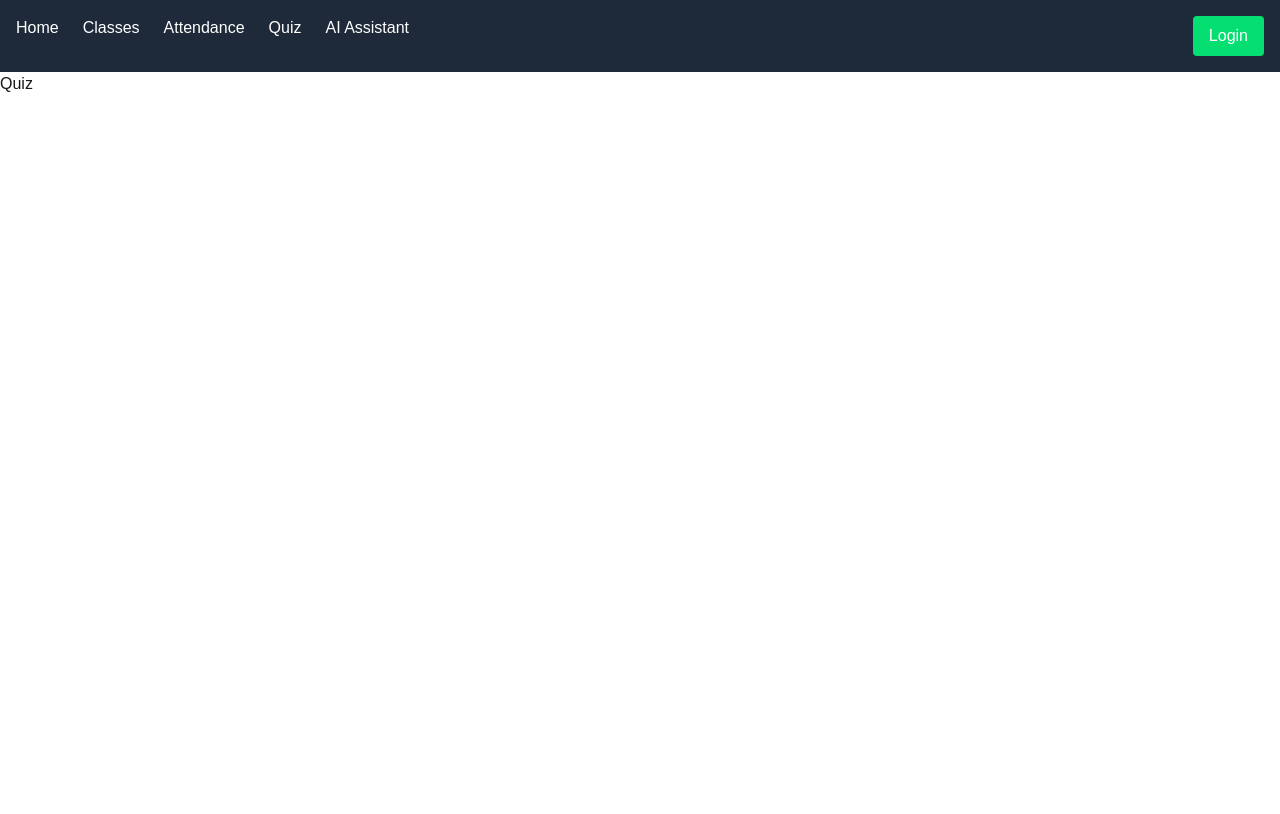
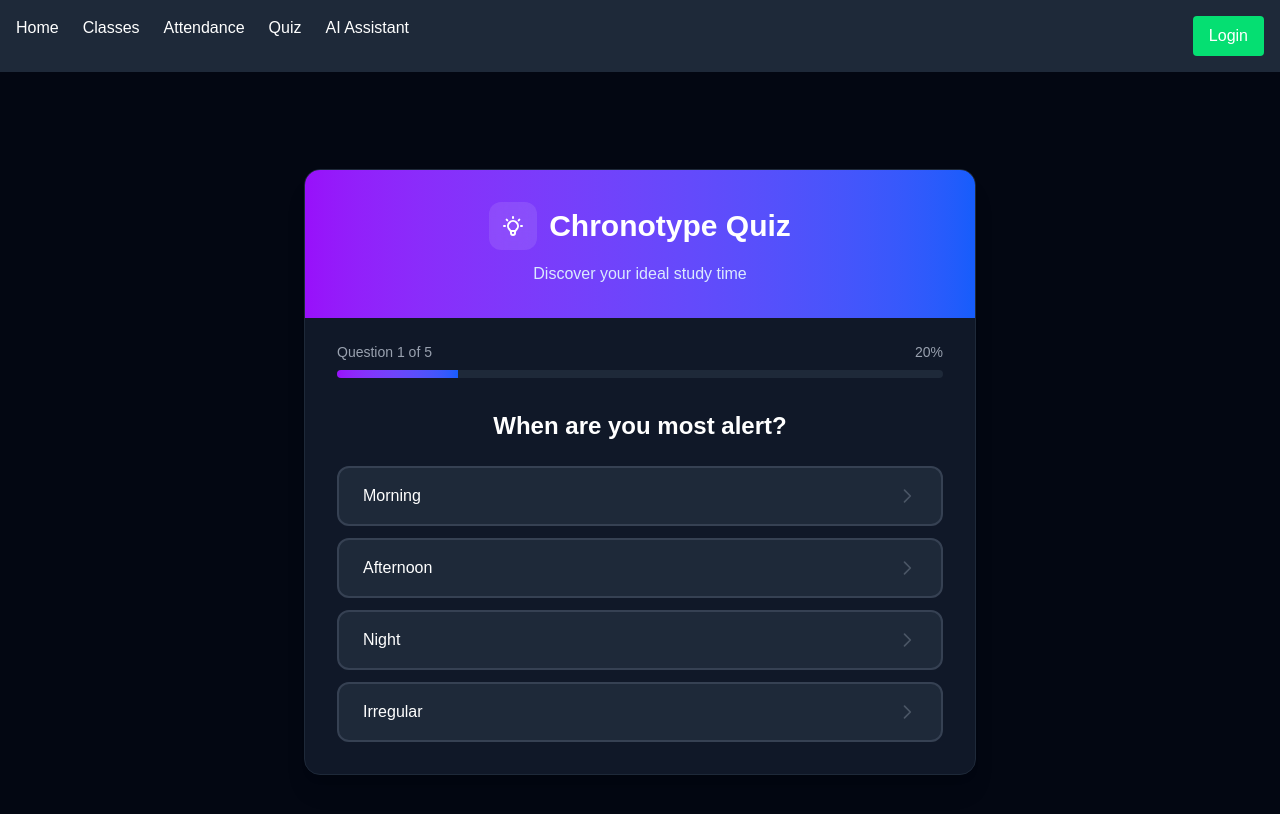
Before and after one commit to Amudhan-A/smart-clg-assistant, a Next.js app: page /quiz in a window 1280 px wide. Shown: the top 814 px of the page. Built offline with nearby package versions, Linux system fonts and the light colour scheme; no server answers.

Commit message:
Add QUIZ  feat, and modified the prompt to add currentSchedule for chat type convo as well

```diff
--- a/app/assistant/page.tsx
+++ b/app/assistant/page.tsx
@@ -166,6 +166,7 @@ export default function AssistantPage() {
   // ---------- UI ----------
   return (
     <div className="min-h-screen bg-gray-950 p-4 sm:p-8">
+
       <div className="max-w-6xl mx-auto space-y-6 flex flex-col">
         {/* Header Section */}
         <div className="bg-gradient-to-br from-gray-900 to-gray-900/50 rounded-2xl border border-gray-800 p-8 shadow-xl">
--- a/app/quiz/page.tsx
+++ b/app/quiz/page.tsx
@@ -1,7 +1,224 @@
+"use client";
+
+import { useState } from "react";
+import { db, auth } from "@/src/lib/firebase";
+import { doc, setDoc, serverTimestamp } from "firebase/firestore";
+import Link from "next/link";
+
+type Animal = "lion" | "bear" | "wolf" | "dolphin";
+
+/* ---------- QUESTIONS & RESULTS (unchanged) ---------- */
+
+const questions = [
+  {
+    question: "When are you most alert?",
+    options: [
+      { text: "Morning", animal: "lion" },
+      { text: "Afternoon", animal: "bear" },
+      { text: "Night", animal: "wolf" },
+      { text: "Irregular", animal: "dolphin" },
+    ],
+  },
+  {
+    question: "If you had no alarm, when would you wake up?",
+    options: [
+      { text: "Before 6 AM", animal: "lion" },
+      { text: "6–8 AM", animal: "bear" },
+      { text: "After 9 AM", animal: "wolf" },
+      { text: "My wake time is irregular", animal: "dolphin" },
+    ],
+  },
+  {
+    question: "When do you feel an energy crash?",
+    options: [
+      { text: "Late afternoon", animal: "lion" },
+      { text: "After lunch", animal: "bear" },
+      { text: "Early evening", animal: "wolf" },
+      { text: "At unpredictable times", animal: "dolphin" },
+    ],
+  },
+  {
+    question: "When do you prefer studying?",
+    options: [
+      { text: "Early morning", animal: "lion" },
+      { text: "Midday", animal: "bear" },
+      { text: "Late night", animal: "wolf" },
+      { text: "Short sessions", animal: "dolphin" },
+    ],
+  },
+  {
+    question: "How do mornings feel to you?",
+    options: [
+      { text: "Energizing", animal: "lion" },
+      { text: "Okay", animal: "bear" },
+      { text: "Terrible", animal: "wolf" },
+      { text: "Stressful", animal: "dolphin" },
+    ],
+  },
+];
+
+const results: Record<Animal, { animal: string; time: string }> = {
+  lion: { animal: "🦁 Lion", time: "5 AM – 9 AM" },
+  bear: { animal: "🐻 Bear", time: "10 AM – 2 PM" },
+  wolf: { animal: "🐺 Wolf", time: "7 PM – 11 PM" },
+  dolphin: { animal: "🐬 Dolphin", time: "Flexible short sessions" },
+};
+
 export default function QuizPage() {
+  const [current, setCurrent] = useState(0);
+  const [scores, setScores] = useState<Record<Animal, number>>({
+    lion: 0,
+    bear: 0,
+    wolf: 0,
+    dolphin: 0,
+  });
+  const [result, setResult] = useState<Animal | null>(null);
+
+  const resetQuiz = () => {
+    setCurrent(0);
+    setScores({ lion: 0, bear: 0, wolf: 0, dolphin: 0 });
+    setResult(null);
+  };
+
+  const handleAnswer = async (animal: Animal) => {
+    const updated = { ...scores, [animal]: scores[animal] + 1 };
+    setScores(updated);
+
+    if (current < questions.length - 1) {
+      setCurrent(current + 1);
+      return;
+    }
+
+    const final = Object.keys(updated).reduce((a, b) =>
+      updated[a as Animal] > updated[b as Animal] ? a : b
+    ) as Animal;
+
+    setResult(final);
+
+    const user = auth.currentUser;
+    if (!user) return;
+
+    await setDoc(
+      doc(db, "users", user.uid),
+      {
+        chronotype: final,
+        animal: results[final].animal,
+        bestStudyTime: results[final].time,
+        updatedAt: serverTimestamp(),
+      },
+      { merge: true }
+    );
+  };
+
   return (
-    <div>
-      <h1>Quiz</h1>
+    <div className="min-h-screen flex items-center justify-center bg-gray-950 p-4">
+      <div className="max-w-2xl w-full">
+        {result ? (
+          /* RESULT SCREEN */
+          <div className="bg-gray-900 rounded-2xl border border-gray-800 p-8 sm:p-12 shadow-xl text-center">
+            {/* Success Icon */}
+            <div className="w-20 h-20 bg-emerald-500/10 rounded-full flex items-center justify-center mx-auto mb-6">
+              <svg className="w-10 h-10 text-emerald-500" fill="none" stroke="currentColor" viewBox="0 0 24 24">
+                <path strokeLinecap="round" strokeLinejoin="round" strokeWidth={2} d="M9 12l2 2 4-4m6 2a9 9 0 11-18 0 9 9 0 0118 0z" />
+              </svg>
+            </div>
+
+            <h1 className="text-3xl font-bold text-white mb-2">Your Chronotype</h1>
+
+            {/* Animal Result */}
+            <div className="my-8 p-6 bg-gray-800 border border-gray-700 rounded-xl">
+              <h2 className="text-5xl mb-3">{results[result].animal}</h2>
+              <div className="flex items-center justify-center gap-2 text-gray-400">
+                <svg className="w-5 h-5" fill="none" stroke="currentColor" viewBox="0 0 24 24">
+                  <path strokeLinecap="round" strokeLinejoin="round" strokeWidth={2} d="M12 8v4l3 3m6-3a9 9 0 11-18 0 9 9 0 0118 0z" />
+                </svg>
+                <p className="text-lg">
+                  Best study time: <span className="font-semibold text-white">{results[result].time}</span>
+                </p>
+              </div>
+            </div>
+
+            {/* Action Buttons */}
+            <div className="flex flex-col gap-3">
+              <Link
+                href="/assistant"
+                className="w-full bg-gradient-to-r from-blue-600 to-blue-700 text-white py-3 rounded-xl font-medium hover:from-blue-700 hover:to-blue-800 transition-all duration-200 shadow-lg shadow-blue-900/50 hover:shadow-xl hover:shadow-blue-900/60 flex items-center justify-center gap-2"
+              >
+                <span>Go to AI Assistant</span>
+                <svg className="w-5 h-5" fill="none" stroke="currentColor" viewBox="0 0 24 24">
+                  <path strokeLinecap="round" strokeLinejoin="round" strokeWidth={2} d="M13 7l5 5m0 0l-5 5m5-5H6" />
+                </svg>
+              </Link>
+
+              <button
+                onClick={resetQuiz}
+                className="w-full bg-gray-800 border border-gray-700 text-white py-3 rounded-xl font-medium hover:bg-gray-750 hover:border-gray-600 transition-all duration-200"
+              >
+                Retake Quiz
+              </button>
+            </div>
+          </div>
+        ) : (
+          /* QUIZ SCREEN */
+          <div className="bg-gray-900 rounded-2xl border border-gray-800 shadow-xl overflow-hidden">
+            {/* Header */}
+            <div className="bg-gradient-to-r from-purple-600 to-blue-600 p-8 text-center">
+              <div className="flex items-center justify-center gap-3 mb-3">
+                <div className="w-12 h-12 bg-white/10 rounded-xl flex items-center justify-center backdrop-blur-sm">
+                  <svg className="w-6 h-6 text-white" fill="none" stroke="currentColor" viewBox="0 0 24 24">
+                    <path strokeLinecap="round" strokeLinejoin="round" strokeWidth={2} d="M9.663 17h4.673M12 3v1m6.364 1.636l-.707.707M21 12h-1M4 12H3m3.343-5.657l-.707-.707m2.828 9.9a5 5 0 117.072 0l-.548.547A3.374 3.374 0 0014 18.469V19a2 2 0 11-4 0v-.531c0-.895-.356-1.754-.988-2.386l-.548-.547z" />
+                  </svg>
+                </div>
+                <h1 className="text-3xl font-bold text-white">Chronotype Quiz</h1>
+              </div>
+              <p className="text-blue-100">Discover your ideal study time</p>
+            </div>
+
+            {/* Progress Bar */}
+            <div className="px-8 pt-6">
+              <div className="flex justify-between items-center mb-2">
+                <span className="text-sm font-medium text-gray-400">
+                  Question {current + 1} of {questions.length}
+                </span>
+                <span className="text-sm font-medium text-gray-400">
+                  {Math.round(((current + 1) / questions.length) * 100)}%
+                </span>
+              </div>
+              <div className="h-2 bg-gray-800 rounded-full overflow-hidden">
+                <div
+                  className="h-full bg-gradient-to-r from-purple-600 to-blue-600 transition-all duration-500"
+                  style={{ width: `${((current + 1) / questions.length) * 100}%` }}
+                />
+              </div>
+            </div>
+
+            {/* Question */}
+            <div className="p-8">
+              <h2 className="text-2xl font-semibold text-white mb-6 text-center">
+                {questions[current].question}
+              </h2>
+
+              {/* Options */}
+              <div className="space-y-3">
+                {questions[current].options.map((opt, i) => (
+                  <button
+                    key={i}
+                    onClick={() => handleAnswer(opt.animal as Animal)}
+                    className="w-full bg-gray-800 border-2 border-gray-700 text-white py-4 px-6 rounded-xl hover:bg-gray-750 hover:border-blue-500 transition-all duration-200 text-left font-medium hover:scale-[1.02] hover:shadow-lg"
+                  >
+                    <div className="flex items-center justify-between">
+                      <span>{opt.text}</span>
+                      <svg className="w-5 h-5 text-gray-600" fill="none" stroke="currentColor" viewBox="0 0 24 24">
+                        <path strokeLinecap="round" strokeLinejoin="round" strokeWidth={2} d="M9 5l7 7-7 7" />
+                      </svg>
+                    </div>
+                  </button>
+                ))}
+              </div>
+            </div>
+          </div>
+        )}
+      </div>
     </div>
   );
 }
```
Also changed, not shown: app/api/assistant/route.ts (+7 -1 lines).
